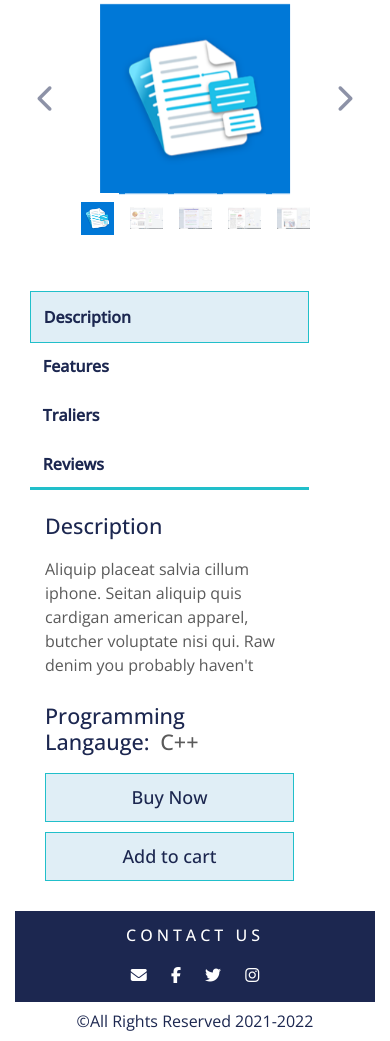
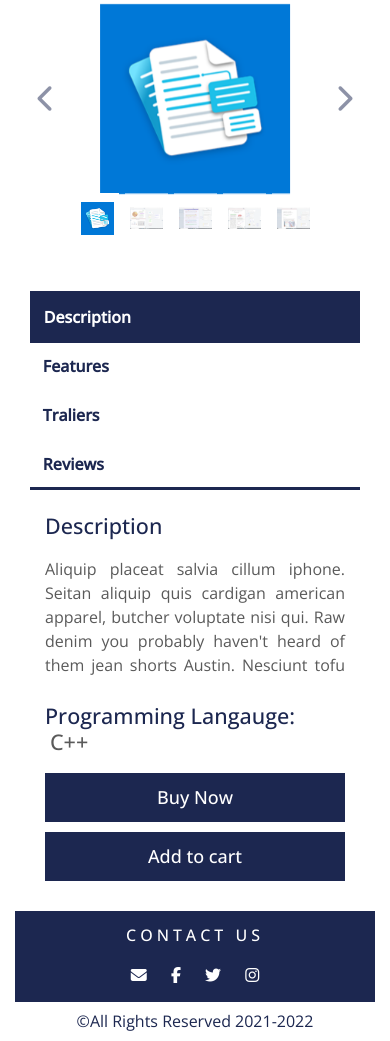
Before and after one commit to mariamm20/Vester-software, a PHP site: page /single-product.html in a window 390 px wide. Shown: the part 344-1385 px from the top of the page. Run offline with PHP 8.4, Linux system fonts and the light colour scheme; some libraries are stand-ins or nearby versions.

Commit message:
colors edit

```diff
--- a/single-product/css/single-product-style.css
+++ b/single-product/css/single-product-style.css
@@ -168,7 +168,7 @@ header{
     font-weight: 600;
 }
 .nav-tabs{
-    border-bottom: 3px solid #21bfca;
+    border-bottom: 3px solid #1c2750;
     padding: 0;
 }
 .nav-tabs a{
@@ -181,9 +181,9 @@ header{
     padding: .8rem 1.5rem;
 }
 .nav-tabs .nav-link.active{
-    color: #1c2750;
-    background-color: #e0eef6;
-    border: 1px solid #21bfca;
+    color: #fff;
+    background-color: #1c2750;
+    border: 1px solid #1c2750;
 }
 .nav-tabs li{
     padding: 0;
@@ -193,6 +193,7 @@ header{
 }
 .font-grey{
     color: #5a5a5a;
+    text-align: justify;
 }
 .ov{
     height: 130px;
@@ -211,17 +212,13 @@ header{
 .btns button{
     width: 45%;
     padding: 10px 0;
-    border: 1px solid #21bfca;
-    background-color: #e0eef6;
-    color: #1c2750;
+    border: 1px solid #1c2750;
+    background-color: #1c2750;
+    color: #fff;
     font-size: 18px;
     font-weight: 500;
 }
-.btns button:hover{
-    background-color: #1c2750;
-    color: #fff;
-    transition: all .3s ease-in;
-}
+
 .features {
     list-style: none;
     padding-left: 0;
@@ -257,21 +254,17 @@ q{
 .submit-btn button{
     width: 20%;
     padding: 10px 0;
-    border: 1px solid #21bfca;
-    background-color: #e0eef6;
-    color: #1c2750;
+    border: 1px solid #1c2750;
+    background-color: #1c2750;
+    color: #fff;
     font-size: 18px;
     font-weight: 500;
 }
-.submit-btn button:hover{
-    background-color: #1c2750;
-    color: #fff;
-    transition: all .3s ease-in;
-}
+
 .submit-btn input{
     width: 70%;
     padding: 10px ;
-    border: 1px solid #21bfca;
+    border: 1px solid #1c2750;
     outline: none;
 }
 
@@ -346,9 +339,6 @@ footer span{
     .btns button{
     width: 100%;
     padding: 10px 0;
-    border: 1px solid #21bfca;
-    background-color: #e0eef6;
-    color: #1c2750;
     font-size: 18px;
     margin-bottom: 10px;
     font-weight: 500;
@@ -371,22 +361,15 @@ footer span{
 .submit-btn button{
     width: 100%;
     padding: 10px 0;
-    border: 1px solid #21bfca;
-    background-color: #e0eef6;
-    color: #1c2750;
     font-size: 18px;
     font-weight: 500;
     margin-top: 10px;
 }
-.submit-btn button:hover{
-    background-color: #1c2750;
-    color: #fff;
-    transition: all .3s ease-in;
-}
+
 .submit-btn input{
     width: 100%;
     padding: 10px ;
-    border: 1px solid #21bfca;
+
     outline: none;
 }
 
@@ -414,6 +397,7 @@ footer span{
 .info-content{
     position: relative;
     top: 40px;
+    width: 100%;
 }
 
 
```
